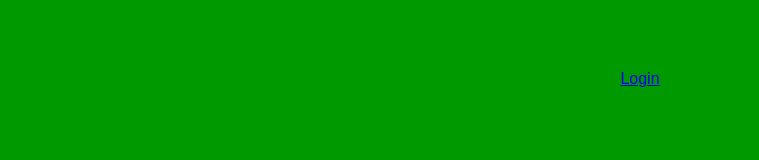
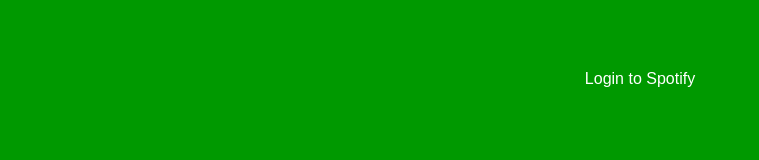
Before and after one commit to happy-machine/RobotsCantDance.com, a React (Create React App) app in the folder robots_cant_dance/: page / in a window 1280 px wide. Shown: the part 120-280 px from the top of the page, without its empty margins (0-759 px from the left). Built offline with nearby package versions, Linux system fonts and the light colour scheme.

Commit message:
links fixed

```diff
--- a/robots_cant_dance/src/App.js
+++ b/robots_cant_dance/src/App.js
@@ -16,6 +16,7 @@ class App extends Component {
       <Route path="/" exact component={HomePage} />
       <Route path="/invite" component={InvitePage} />
       <Route path="/loggedin" component={LoggedIn} />
+      <Route path="/error" component={Error('Error logging in to Spotify')} />
     </div>
     </BrowserRouter>
       </div>
@@ -24,12 +25,15 @@ class App extends Component {
 }
 
 const InvitePage = () => {
-  return <div>Invite</div>
+  return <a style={{textDecoration:'none', color: 'white'}} href="http://localhost:5000/invite">Login to Spotify</a>
 }
 const LoggedIn = () => {
-  return <div>Logged In!</div>
+  return <div style={{textDecoration:'none', color: 'white'}}>Logged In!</div>
 }
 const HomePage = () => {
-  return <a href="http://localhost:5000/login">Login</a>
+  return <a style={{textDecoration:'none', color: 'white'}} href="http://localhost:5000/login">Login to Spotify</a>
+}
+const Error = (message) => {
+  return <div style={{color: 'red'}}>Error logging into Spotify</div>
 }
 export default App;
```
Also changed, not shown: robots_cant_dance/server.js (+3 -4 lines).
